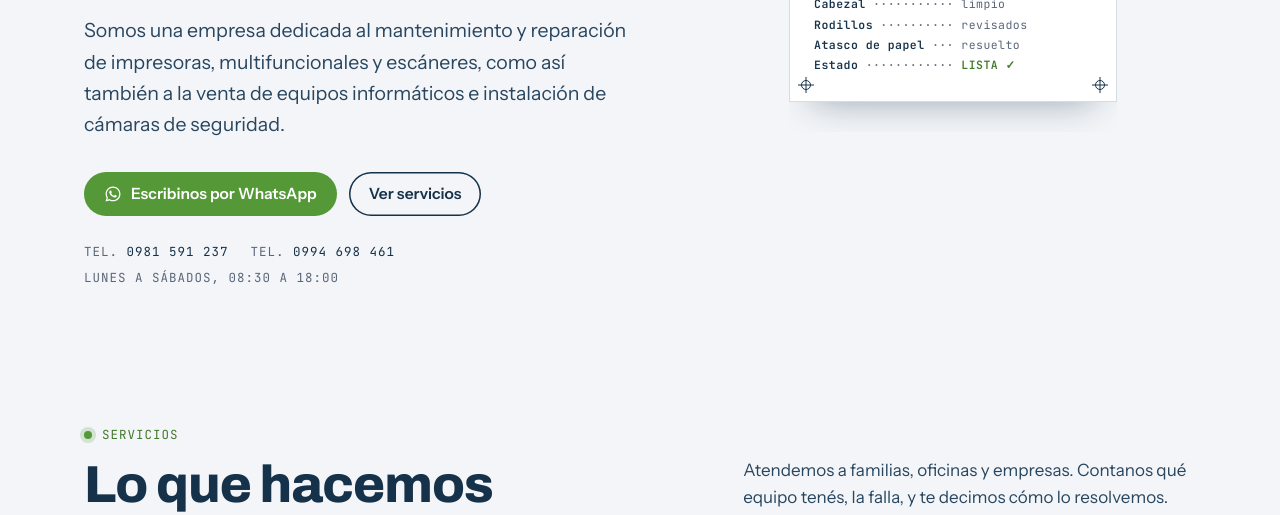
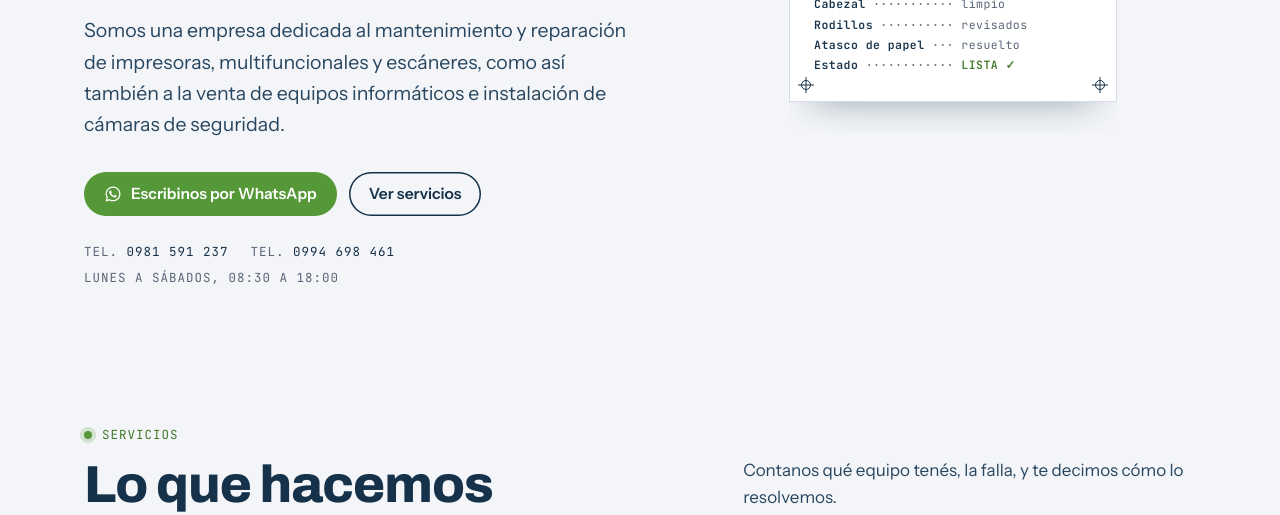
Before and after one commit to rubeng33-png/rgservice, a plain HTML site: page index.html in a window 1280 px wide. Shown: the part 437-952 px from the top of the page. Drawn offline with Linux system fonts and the light colour scheme.

Commit message:
Texto de servicios: solo la frase de contacto
Co-Authored-By: Claude Opus 5.5 <noreply@anthropic.com>
Claude-Session: https://claude.ai/code/session_01HRXTtufyi6bdSFrqazsLyR

```diff
--- a/index.html
+++ b/index.html
@@ -288,7 +288,7 @@
           <span class="eyebrow mono"><i></i>Servicios</span>
           <h2>Lo que hacemos</h2>
         </div>
-        <p>Atendemos a familias, oficinas y empresas. Contanos qué equipo tenés, la falla, y te decimos cómo lo resolvemos.</p>
+        <p>Contanos qué equipo tenés, la falla, y te decimos cómo lo resolvemos.</p>
       </div>
 
       <div class="services">
```
